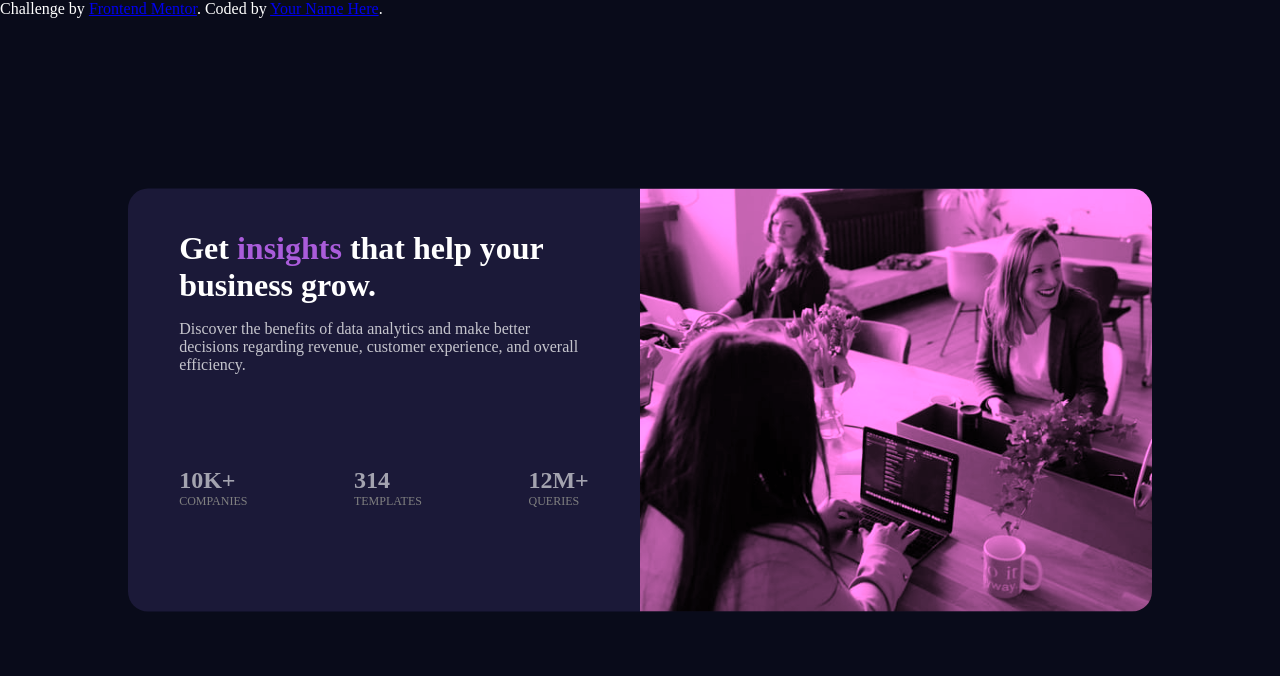
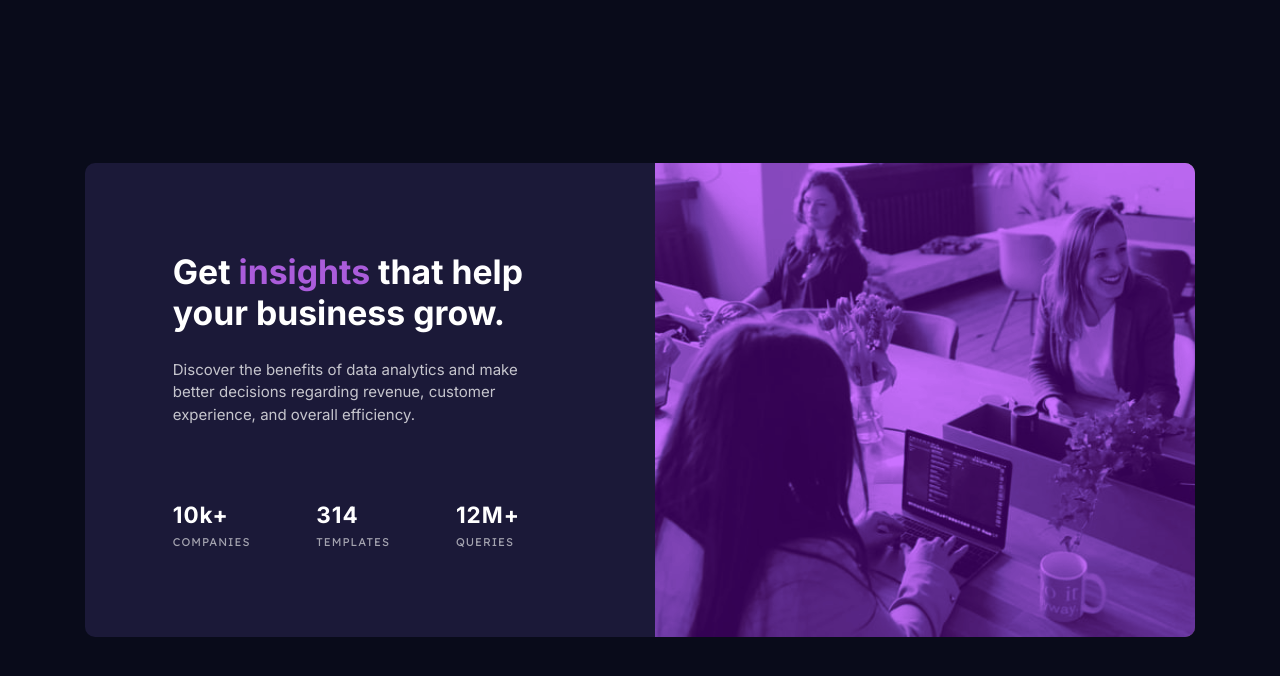
Before and after one commit to zsoolti8917/Stats-preview-card-component, a plain HTML site: page index.html in a window 1280 px wide. Drawn offline with Linux system fonts and the light colour scheme.

Commit message:
Replaced CSS and HTML

```diff
--- a/css/style.css
+++ b/css/style.css
@@ -1,114 +1,184 @@
-*{
+@import url("https://fonts.googleapis.com/css2?family=Inter:wght@400;700&family=Lexend+Deca&display=swap");
+
+/* variables */
+
+:root {
+  font-size: 15px;
+  --prim-dark-blue: hsl(233, 47%, 7%);
+  --prim-sat-blue: hsl(244, 38%, 16%);
+  --prim-violet: hsl(277, 64%, 61%);
+
+  --neu-white: hsl(0, 0%, 100%);
+  --neu-trans-white: hsla(0, 0%, 100%, 0.75);
+  --neu-more-trans-white: hsla(0, 0%, 100%, 0.6);
+
+  --bg-violet: hsl(277deg, 100%, 50%, 0.42);
+  --bg-light-violet: hsl(293deg, 42%, 35%, 0.24);
+}
+
+/* defaults */
+
+*,
+*::after,
+*::before {
   margin: 0;
   padding: 0;
   box-sizing: border-box;
 }
 
-body{
-    background-color: hsl(233, 47%, 7%);
-    color: white;
+body {
+  font-family: "Inter", sans-serif;
+  display: flex;
+  justify-content: center;
+  align-items: center;
   min-height: 100vh;
-    position: relative;
+  background-color: var(--prim-dark-blue);
+  color: var(--neu-white);
+  font-weight: 400;
 }
 
-/* .hero, .left, .text-card, .title, .text, .data-card{
-    border: 2px solid red;
-} */
+/* stats card */
 
-.hero{
-position: absolute;
-left: 50%;
-top: 50%;
-transform: translate(-50%,-50%);
+main {
+  min-width: 600px;
+  z-index: 1;
   display: flex;
-flex-direction: row;
-
-justify-content: center;
-flex-grow: 1;
-width: 80%;
-background-color: hsl(244, 38%, 16%);
-border-radius: 20px;
-overflow: hidden;
-
+  margin: 1em;
 }
 
-.left{
-flex-grow: 1;
-flex-basis: 50%;
-position: relative;
-
+section {
+  display: flex;
+  flex-direction: column;
+  padding: 5.85em 7em 5.85em 5.85em;
+  width: 570px;
+  min-width: 300px;
+  background: var(--prim-sat-blue);
+  border-radius: 10px 0 0 10px;
 }
 
-img{
-    display: block;
-    max-width: 100%;
-    height: auto;
-     filter: grayscale(100%) brightness(70%) sepia(50%) hue-rotate(-100deg) saturate(500%) contrast(1);
+section h1 {
+  color: var(--neu-white);
+  font-size: 2.25rem;
+  margin-bottom: 0.75em;
+  font-weight: 700;
+}
 
+section h1 span {
+  color: var(--prim-violet);
 }
-.right{
-flex-grow: 1;
-flex-basis: 50%;
-background-color: black;
+
+section .content {
+  margin-right: 2em;
+}
+
+section .lead {
+  color: var(--neu-trans-white);
+  line-height: 1.5em;
+  margin-bottom: 5em;
+}
+
+section ul {
+  display: flex;
+  list-style: none;
+  justify-content: space-between;
+  letter-spacing: 1px;
+}
+
+section ul h2 {
+  color: var(--neu-white);
+  margin-bottom: 0.3em;
+}
+
+section ul p {
+  font-family: "Lexend Deca", sans-serif;
+  color: var(--neu-more-trans-white);
+  text-transform: uppercase;
+  font-size: 0.75rem;
+}
+
+.bg-img {
+  min-height: 10em;
+  width: 540px;
+  min-width: 200px;
+ background-image: url(../images/image-header-desktop.jpg);
+  background-repeat: no-repeat;
+  background-size: cover;
+  border-radius: 0 10px 10px 0;
+  overflow: hidden;
+}
+
+.overlay {
+  background: var(--bg-violet);
+  height: 100%;
+}
+
+.overlay-2 {
+  background: var(--bg-light-violet);
+  height: 100%;
+  mix-blend-mode: color-burn;
 }
 
 
+/* media queries */
 
+@media only screen and (max-width: 1024px) {
+  :root {
+    font-size: 12px;
+  }
+  section {
+    padding: 3em 4.5em 3em 3em;
+  }
+}
 
-
-.text-card{
-    display: flex;
+@media only screen and (max-width: 625px) {
+  body {
     flex-direction: column;
-
-justify-content: center;
-position: absolute;
-    height: 80%;
-    width: 80%;
-    left: 50%;
-top: 50%;
-transform: translate(-50%,-50%);
+  }
+  main {
+    flex-direction: column-reverse;
+    margin: 10px;
+    min-width: 200px;
+    margin-top: 5em;
+  }
+  section {
+    padding: 0;
+    padding: 3em;
+    width: 300px;
+    border-radius: 0 0 10px 10px;
+  }
+  section h1,
+  section .lead {
+    text-align: center;
+  }
+  section .lead {
+    font-size: 1.1rem;
+    margin-bottom: 2em;
+    line-height: 1.75em;
+  }
+  section .content {
+    margin-right: 0;
+  }
+  section ul {
+    flex-direction: column;
+    align-items: center;
+  }
+  section ul li {
+    margin-bottom: 2em;
+  }
+  section ul h2 {
+    font-size: 2rem;
+    text-align: center;
+    margin-bottom: 0.25em;
+  }
+  section ul p {
+    font-size: 1.05rem;
+  }
+  .bg-img {
+    height: 220px;
+    width: 300px;
+    border-radius: 10px 10px 0 0;
+    background: url(../images/image-header-mobile.jpg) no-repeat;
+    background-size: contain;
+  }
 
 }
-
-.text{
-    margin-top: 1rem;
-    color: hsla(0, 0%, 100%, 0.75);
-}
-
-/* .data-card{
-display: grid;
-height: 100%;
-grid-template-columns: 1fr 1fr 1fr;
-grid-template-rows: 1fr 1fr;
-justify-items: center;
-align-items: center;
-text-transform: uppercase;
-
-} */
-
-.data-card{
-    margin-top: 2rem;
-    height: 100%;
-    display: flex;
-    gap: 5px;
-    align-items: center;
-    justify-content: space-between;
-    text-transform: uppercase;
-
-
-}
-
-.data-card-title{
-    font-size: 24px;
-    color:hsla(0, 0%, 100%, 0.6);
-    font-weight: 700;
-}
-
-.data-card-text{
-    font-size: 12px;
-    color: gray;
-}
-
-#text-wrap{
-    color: hsl(277, 64%, 61%);
-}
--- a/index.html
+++ b/index.html
@@ -4,83 +4,43 @@
 <head>
   <meta charset="UTF-8">
   <meta name="viewport" content="width=device-width, initial-scale=1.0">
-  <!-- displays site properly based on user's device -->
-
   <link rel="icon" type="image/png" sizes="32x32" href="./images/favicon-32x32.png">
   <link rel="stylesheet" href="css/style.css">
   <title>Frontend Mentor | Stats preview card component</title>
-
-  <!-- Feel free to remove these styles or customise in your own stylesheet 👍 -->
 
 </head>
 
 <body>
 
   <main>
-    <div class="hero">
-      <div class="left">
-        <div class="card">
-          <div class="text-card">
-            <div class="title">
-              <h1>Get <span id="text-wrap">insights</span> that help your business grow.</h1>
-            </div>
-            <div class="text">
-              <p>Discover the benefits of data analytics and make better decisions regarding revenue, customer
-                experience, and overall efficiency.</p>
-            </div>
-            <div class="data-card">
-              <!--               <p class="data-card-title">
-                10k+
-              </p>
-              <p class="data-card-text">
-                companies
-              </p>
-              <p class="data-card-title"> 314</p>
-              <p data-card-text>templates</p>
-              <p class="data-card-title">12m+</p>
-              <p data-card-text>queries</p>
-
- -->
-
-              <div class="data1">
-                <p class="data-card-title">
-                  10k+
-                </p>
-                <p class="data-card-text">
-                  companies
-              </div>
-              <div class="data2">
-                <p class="data-card-title"> 314</p>
-                <p class="data-card-text">templates</p>
-              </div>
-
-              <div class="data3">
-                <p class="data-card-title">12m+</p>
-              <p class="data-card-text">queries</p>
-              </div>
-
-            </div>
-          </div>
-        </div>
+    <section>
+      <h1>Get <span>insights</span> that help your business grow.</h1>
+      <div class="content">
+        <p class="lead">
+          Discover the benefits of data analytics and make better decisions
+          regarding revenue, customer experience, and overall efficiency.
+        </p>
+        <ul>
+          <li>
+            <h2>10k+</h2>
+            <p>companies</p>
+          </li>
+          <li>
+            <h2>314</h2>
+            <p>templates</p>
+          </li>
+          <li>
+            <h2>12M+</h2>
+            <p>queries</p>
+          </li>
+        </ul>
       </div>
-      <div class="right">
-        <img src="images/image-header-desktop.jpg" alt="header">
-      </div>
+    </section>
+    <div class="bg-img">
+      <div class="overlay"><div class="overlay-2"></div></div>
     </div>
-
-
-
-
-
-
   </main>
 
-  <footer>
-    <div class="attribution">
-      Challenge by <a href="https://www.frontendmentor.io?ref=challenge" target="_blank">Frontend Mentor</a>.
-      Coded by <a href="#">Your Name Here</a>.
-    </div>
-  </footer>
 
 </body>
 
```
Lines whose indentation alone changed are shown as unchanged.
